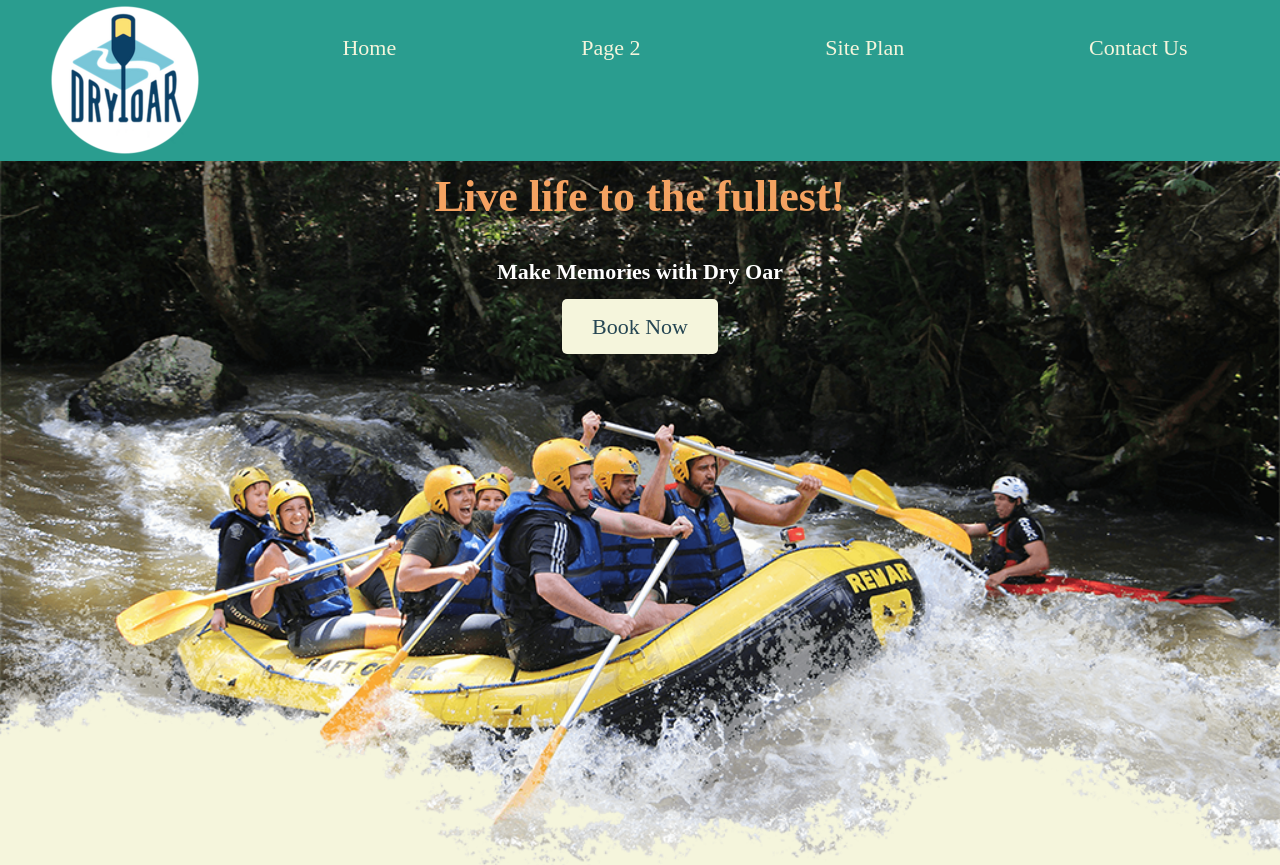
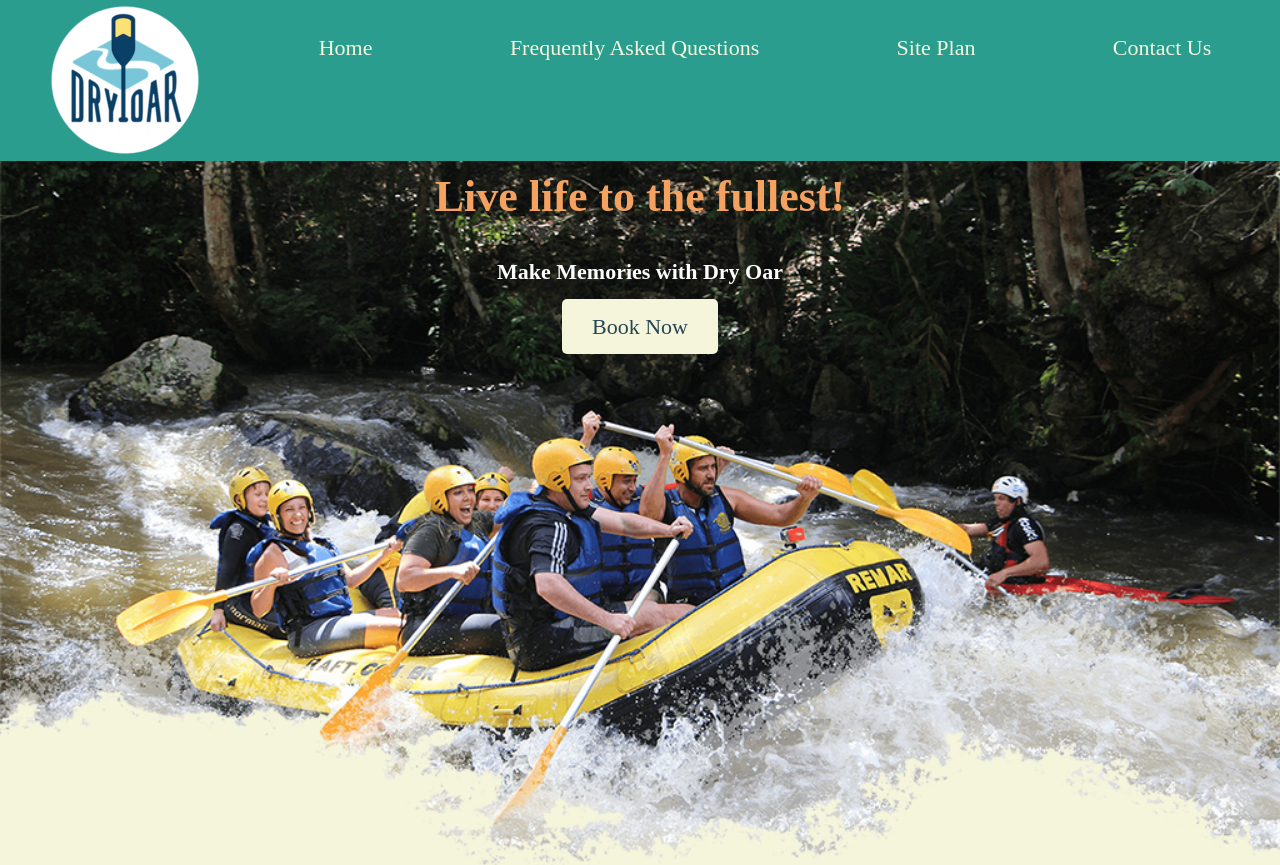
Before and after one commit to CorySmith97/Wdd, a plain HTML site: page wwr/index.html in a window 1280 px wide. Shown: the top 865 px of the page. Drawn offline with Linux system fonts and the light colour scheme; a web font is replaced by a local one.

Commit message:
Changed subpage

```diff
--- a/wwr/index.html
+++ b/wwr/index.html
@@ -15,7 +15,7 @@
             </a>
             <nav>
                 <a href="index.html">Home</a>
-                <a href=#>Page 2</a>
+                <a href="faq.html">Frequently Asked Questions</a>
                 <a href="site-plan-rafting.html">Site Plan</a>
                 <a href="contactus.html">Contact Us</a>
             </nav>
```
